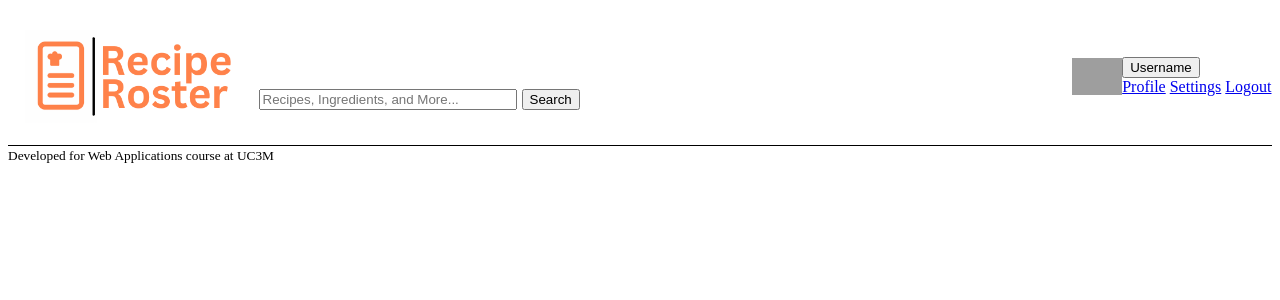
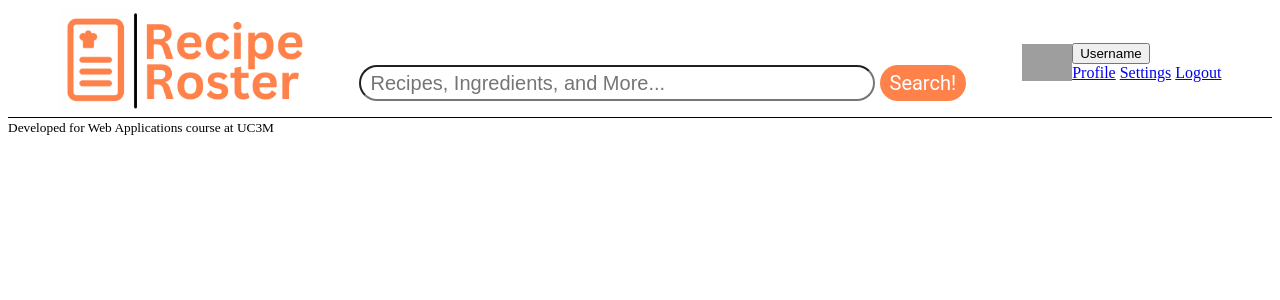
Before and after one commit to jzoccola01/web-apps-gp, a Python web app: template cooking/templates/base.html in a window 1280 px wide. Shown: the top 300 px of the page. Run offline with Jinja, Linux system fonts and the light colour scheme; the template is opened without the code that fills it, so the values that code supplies are empty; grey boxes are pictures that could not be loaded.

Commit message:
logo and searchbar done for now

```diff
--- a/cooking/static/base.css
+++ b/cooking/static/base.css
@@ -1,20 +1,35 @@
+:root {
+    --primary: #FF824A;
+    --secondary: #000000;
+    --white: #FFFFFF;
+    --black: #000000;
+}
+
 body {
-    background-color: rgb(255, 255, 255);
+    background-color: var(--white);
 }
 
 header {
     display: flex;
     flex-direction: row;
     padding: 0.5px;
-    background-color: rgb(255, 255, 255);
-    border-bottom: 1px solid rgb(0, 0, 0);
+    background-color: var(--white);
+    border-bottom: 1px solid var(--black);
 }
 
-.searchbar {
-    width: 250px
+#header_logo {
+    margin-left: 50px;
 }
 
-.searchbar_form { /* Elements should be on the bottom of the div */
+#searchbar {
+    width: 500px;
+    border-radius: 25px;
+    height: 30px;
+    padding-left: 10px;
+    font-size: 20px;
+}
+
+#searchbar_form {
     position: relative;
     display: flex;
     flex-direction: row;
@@ -22,15 +37,39 @@ header {
 
 #searchform {
     position: absolute;
-    bottom: 35px;
+    bottom: 15px;
+    margin-left: 50px;
     display: flex;
     flex-direction: row;
     gap: 5px;
 }
 
-.header_user {
+#header_user {
     display: flex;
     flex-direction: row;
     align-items: center;
     margin-left: auto;
+    margin-right: 50px;
 }
+
+.input:focus {
+    border-color: var(--primary);
+    outline: none;
+}
+
+.button {
+    background-color: var(--primary);
+    border: none;
+    color: var(--white);
+    padding: 5px 10px;
+    text-align: center;
+    text-decoration: none;
+    font-size: 20px;
+    border-radius: 25px;
+    cursor: pointer;
+    font-family: 'Roboto', sans-serif;
+}
+
+.button:hover {
+    background-color: #FFA07A;
+}
--- a/cooking/templates/base.html
+++ b/cooking/templates/base.html
@@ -8,25 +8,28 @@
     <body>
         <header> <!-- Horizontally place the logo, then a searchbar, then a mini user bio tab with a dropdown menu -->
             <a href="base.html">
-                <img class="header_logo" src="../static/header_logo.png" alt="logo" width="250px">
+                <img id="header_logo" src="../static/header_logo.png" alt="logo" width="250px">
             </a>
-            <div class="searchbar_form">
+
+            <div id="searchbar_form">
                 <form action="" id="searchform">
-                    <input class="searchbar" type="text" placeholder="Recipes, Ingredients, and More...">
-                    <button type="submit">Search</button>
+                    <input id="searchbar" class="input" type="text" placeholder="Recipes, Ingredients, and More...">
+                    <button class="button" type="submit">Search!</button>
                 </form>
             </div>
-            <div class="header_user">
-                <img class="header_user_avatar" src="../static/header_user_avatar.png" alt="avatar" width="50px">
-                <div class="header_user_dropdown">
-                    <button class="header_user_dropdown_button">Username</button>
-                    <div class="header_user_dropdown_content">
+
+            <div id="header_user">
+                <img id="header_user_avatar" src="../static/header_user_avatar.png" alt="avatar" width="50px">
+                <div id="header_user_dropdown">
+                    <button id="header_user_dropdown_button">Username</button>
+                    <div id="header_user_dropdown_content">
                         <a href="profile.html">Profile</a>
                         <a href="settings.html">Settings</a>
                         <a href="logout.html">Logout</a>
                     </div>
                 </div>
             </div>
+
         </header>
         <section class="content">
             <!-- {% block content %}{% endblock %} -->
```
Also changed, not shown: cooking/static/header_logo.png.
